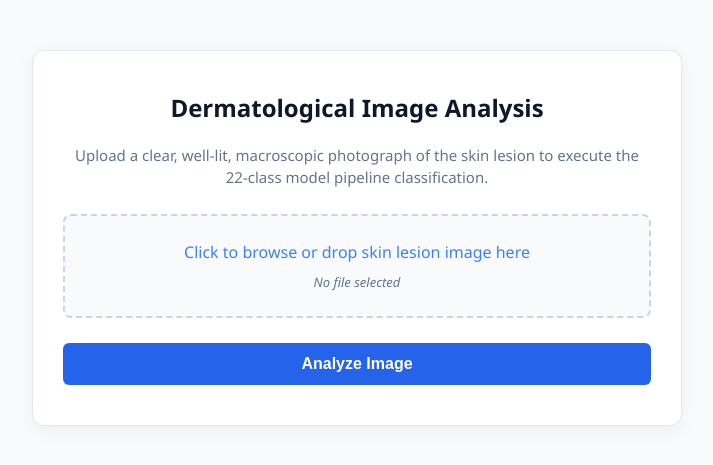
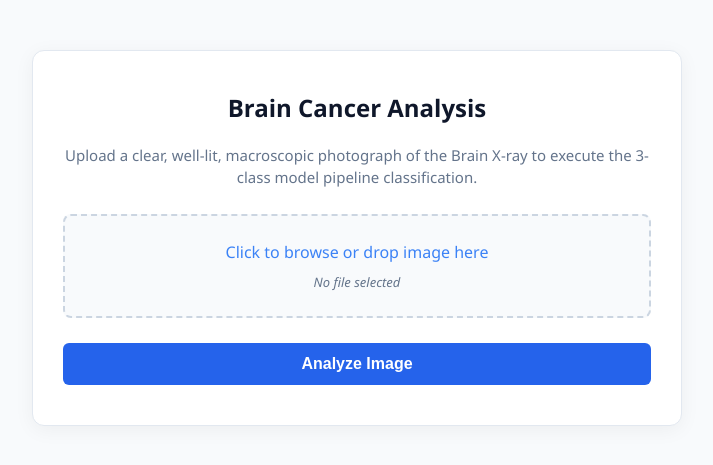
Before and after one commit to vinayverma07/Skin-Disease-Detection-MLOPs, a Flask app: page / in a window 1280 px wide. Shown: the top 465 px of the page, without its empty margins (283-996 px from the left). Run offline with Flask 3, Linux system fonts and the light colour scheme.

Commit message:
brain-cancer-detection-workflow-completed

```diff
--- a/templates/index.html
+++ b/templates/index.html
@@ -3,7 +3,7 @@
 <head>
     <meta charset="UTF-8">
     <meta name="viewport" content="width=device-width, initial-scale=1.0">
-    <title>Advanced Skin Disease Classification System</title>
+    <title>Advanced  Brain Cancer Classification System</title>
     <style>
         body { font-family: 'Segoe UI', Arial, sans-serif; max-width: 650px; margin: 50px auto; text-align: center; background-color: #f8fafc; color: #334155; }
         .container { background: white; padding: 40px 30px; border-radius: 12px; box-shadow: 0 4px 20px rgba(0,0,0,0.05); border: 1px solid #e2e8f0; }
@@ -22,13 +22,13 @@
 </head>
 <body>
     <div class="container">
-        <h2>Dermatological Image Analysis</h2>
-        <p>Upload a clear, well-lit, macroscopic photograph of the skin lesion to execute the 22-class model pipeline classification.</p>
+        <h2>Brain Cancer Analysis</h2>
+        <p>Upload a clear, well-lit, macroscopic photograph of the Brain X-ray to execute the 3-class model pipeline classification.</p>
 
         <form id="uploadForm">
             <div class="upload-area" onclick="document.getElementById('imageFile').click()">
                 <label for="imageFile" class="file-label" onclick="event.stopPropagation();">
-                    Click to browse or drop skin lesion image here
+                    Click to browse or drop image here
                 </label>
                 <input type="file" id="imageFile" accept="image/*" required>
                 <div id="fileNameDisplay">No file selected</div>
@@ -83,10 +83,12 @@
                     resultBox.style.background = '#f0fdf4';
                     resultBox.style.borderColor = '#bbf7d0';
                     resultBox.style.color = '#166534';
-                      // <div>Inference Confidence: <strong>${data.confidence}</strong></div>
+                      //
                     resultBox.innerHTML = `
                         <div class="diagnosis-title">Analysis Completed</div>
                         <div>Predicted Condition: <strong>${data.prediction}</strong></div>
+                        <div>Inference Confidence: <strong>${data.confidence}</strong></div>
+
 
                         <div style="font-size: 12px; margin-top: 8px; color: #16a34a;">Class Map ID: Index ${data.class_index}</div>
                     `;
```
Also changed, not shown: tests/test_training.py (+4 -4 lines).
